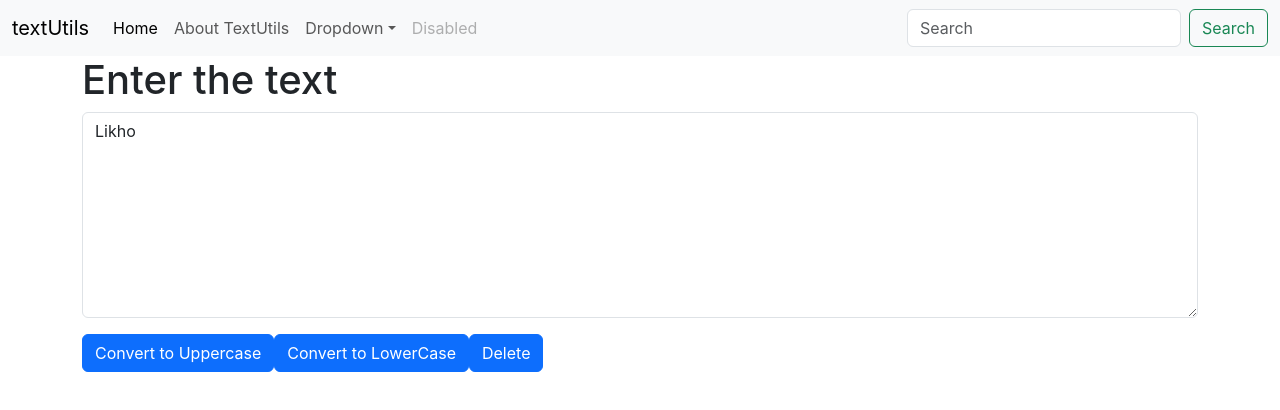
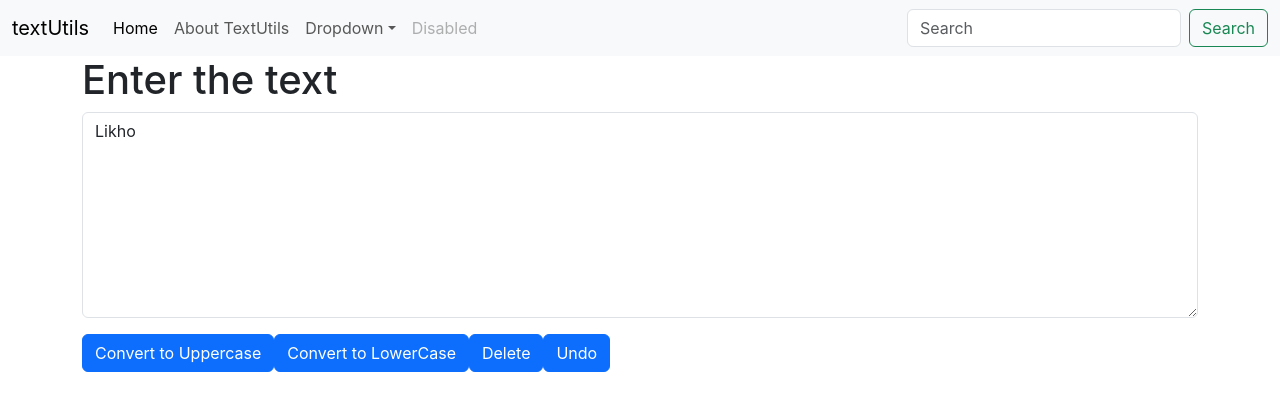
Before and after one commit to Manish72366/TextUtils, a React (Create React App) app: page / in a window 1280 px wide. Shown: the top 410 px of the page. Built offline with nearby package versions, Linux system fonts and the light colour scheme.

Commit message:
adding some more buttons

```diff
--- a/src/components/TextForm.js
+++ b/src/components/TextForm.js
@@ -1,7 +1,9 @@
 import React, { useState } from "react"; // use state is a hook search react hook for more info
 // Text is a state variable.
 export default function TextForm(props) {
+
   const [text, setText] = useState("Likho"); // this we take from react hook from google it tells that text will set the value to the first para which use state returns and setText will take the 2nd para value . simply ap jb text ko update karoge to wo setText function se hi hoga  by default the text is Likho
+  const [undo , setUndo] = useState("Undo");
   // text = "manish" updation by this is not allowed here.  wrong way to change the state as text is state.
   //   setText("New text"); // correct way to change the state
   // console khol ke sab dekh lo.
@@ -17,7 +19,12 @@
   };
   const handleUpClick3 = () => {
     console.log("Delete");
+    setUndo(text);
     setText("");
+  };
+  const handleUpClick4 = () => {
+    console.log("Undo");
+    setText(undo);
   };
   // event which has been happen
   const handleOnChange = (event) => {
@@ -39,6 +46,9 @@
       <button className="btn btn-primary" onClick={handleUpClick3}>
        Delete
       </button>
+      <button className="btn btn-primary" onClick={handleUpClick4}>
+       Undo
+      </button>
     </>
   );
 }
```
